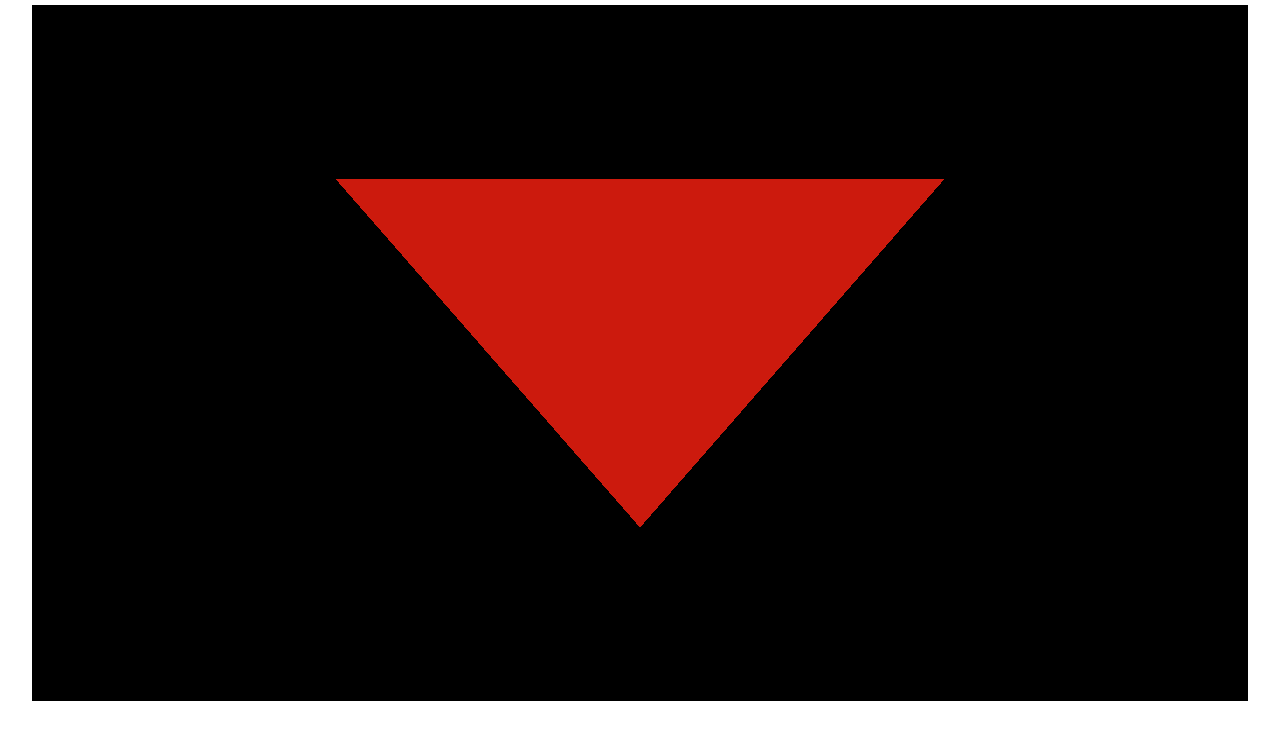
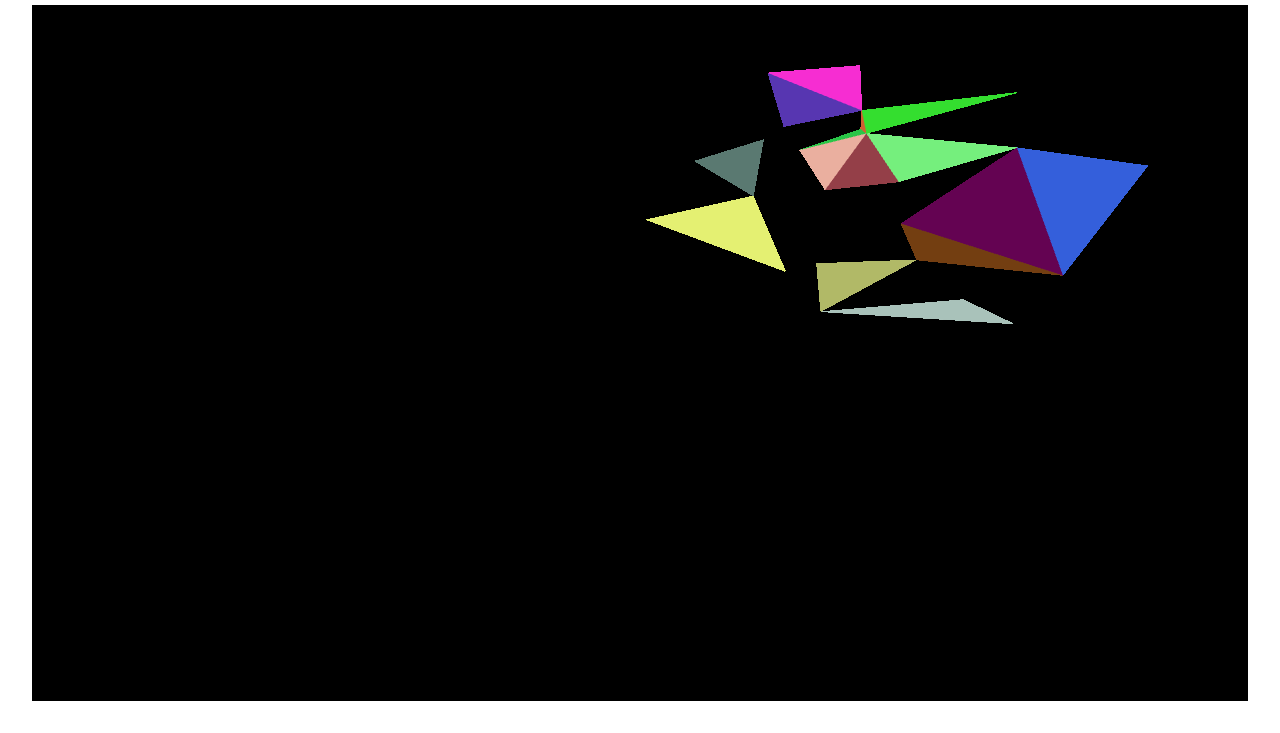
Before and after one commit to gagandeepreehal/0x0a-Rotating-Colourful-Cube, a plain HTML site: page index.html in a window 1280 px wide. Shown: the part 67-800 px from the top of the page. Drawn offline with nearby package versions, Linux system fonts and the light colour scheme.

Commit message:
Update for voronoi triangulation.

```diff
--- a/index.html
+++ b/index.html
@@ -3,6 +3,9 @@
   <head>
     <title>0x0a : Rotating Colourful Cube</title>
     <script src="https://cdn.tailwindcss.com"></script>
+
+    <!-- For computing random points using d3-delaunay -->
+    <script src="https://cdn.jsdelivr.net/npm/d3@7"></script>
   </head>
   <body class="h-full w-full">
     <div class="container flex flex-col nowrap gap-2
--- a/main.js
+++ b/main.js
@@ -35,18 +35,25 @@ async function main() {
   // 	= await getReferenceTrianglesDrawSetup(gl)
 
   await RefTriangles2.bootstrap()
-  const refTriangles2 = new RefTriangles2(gl, {
-    pos : [
-      [0.5,   0.5, 1.0],
-      [0.0,  -0.5, 1.0],
-      [-0.5,  0.5, 1.0],
-    ],
-    colors : [
-      [0.8,0.1,0.05],
-      [0.8,0.1,0.05],
-      [0.8,0.1,0.05],
-    ]
-  })
+  // const refTriangles2 = new RefTriangles2(gl, {
+  //   pos : [
+  //     [0.5,   0.5, 1.0],
+  //     [0.0,  -0.5, 1.0],
+  //     [-0.5,  0.5, 1.0],
+  //   ],
+  //   colors : [
+  //     [0.8,0.1,0.05],
+  //     [0.8,0.1,0.05],
+  //     [0.8,0.1,0.05],
+  //   ]
+  // })
+  const N = 15
+  const data = {
+    pos : getRandomTriangles(N),
+    colors : getRandomColorsRgb(N,3),
+  }
+  console.log({data})
+  const refTriangles2 = new RefTriangles2(gl, data)
 
   gl.clearColor(0,0,0,0)
   // Clear Buffers
--- a/utils.js
+++ b/utils.js
@@ -31,3 +31,84 @@ function currentScript() {
   , location = domel.src
   return {domel, location}
 }
+
+// ----------------------------------------------------
+// Random Triangles Using d3-delaunay
+//
+// https://d3js.org/d3-delaunay/delaunay#Delaunay
+// ----------------------------------------------------
+// const delaunay = new d3.Delaunay(
+//   Float64Array.of(0, 0, 0, 1, 1, 0, 1, 1));
+// const {points, triangles} = delaunay;
+// const t0 = triangles[i * 3 + 0];
+// const t1 = triangles[i * 3 + 1];
+// const t2 = triangles[i * 3 + 2];
+// context.moveTo(points[t0 * 2], points[t0 * 2 + 1]);
+// context.lineTo(points[t1 * 2], points[t1 * 2 + 1]);
+// context.lineTo(points[t2 * 2], points[t2 * 2 + 1]);
+// context.closePath();
+function getRandomTriangles(n, redundancyFactor=3) {
+  const N = n * 2 * redundancyFactor
+  const arr = [...Array(N)].map(Math.random)
+
+  const delaunay = new d3.Delaunay(
+    new Float64Array(arr))
+  const {points, triangles} = delaunay
+  const pos = []
+
+  for (const i of getRandomIndices(n, N>>1)) {
+    const t0 = triangles[i * 3 + 0];
+    const t1 = triangles[i * 3 + 1];
+    const t2 = triangles[i * 3 + 2];
+    pos.push(
+      [points[t0 * 2], points[t0 * 2 + 1], 0],
+      [points[t1 * 2], points[t1 * 2 + 1], 0],
+      [points[t2 * 2], points[t2 * 2 + 1], 0],
+    )
+  }
+
+  return pos
+}
+
+// ----------------------------------------------------
+// Random Indices
+// ----------------------------------------------------
+function getRandomIndices(n, N) {
+  const I = [...Array(n+10)]
+	.map(()=>~~(Math.random()*N))
+	.toSorted()
+	.filter((el, i, A) => (0<i) && (el != A[i-1]))
+	.slice(0,n)
+  return I
+}
+
+// ----------------------------------------------------
+// Random Colors
+// ----------------------------------------------------
+function getRandomColorsRgb(n, repeats=1) {
+  const N = n * 3
+  const arr = [...Array(N)].map(Math.random)
+  repeats = Math.max(1, repeats)
+
+  const colors = []
+  for (const i of range(n)) {
+    colors.push(
+      ...Array(repeats)
+	.fill([...arr.slice(i*3,(i+1)*3)])
+    )
+  }
+
+  return colors
+}
+
+// ----------------------------------------------------
+// Range
+// ----------------------------------------------------
+function range(a,b) {
+  if (b === undefined || b === null) {
+    return range(0, a)
+  }
+  if (b<=0) return []
+  if (0<a) return range(0, b-a).map(x=>a+x)
+  return [...Array(b).keys()]
+}
```
